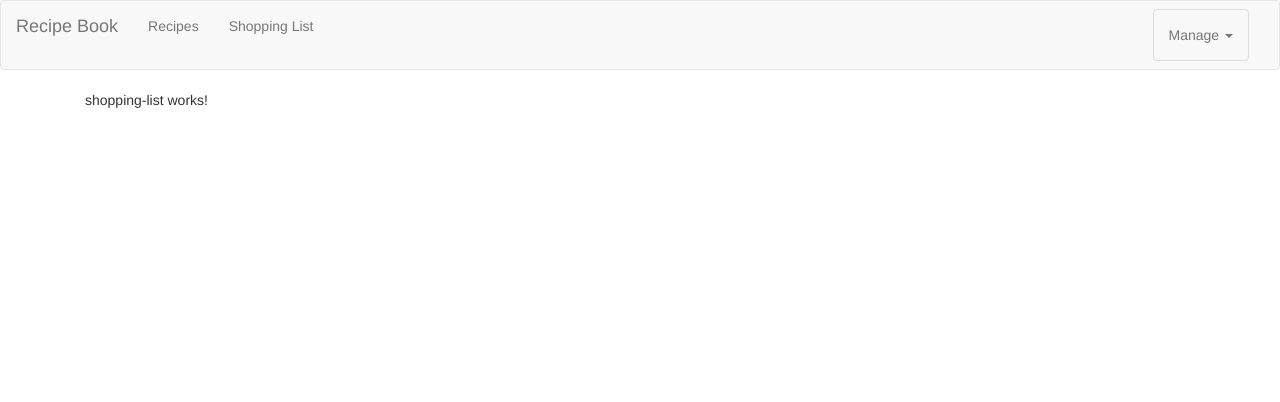
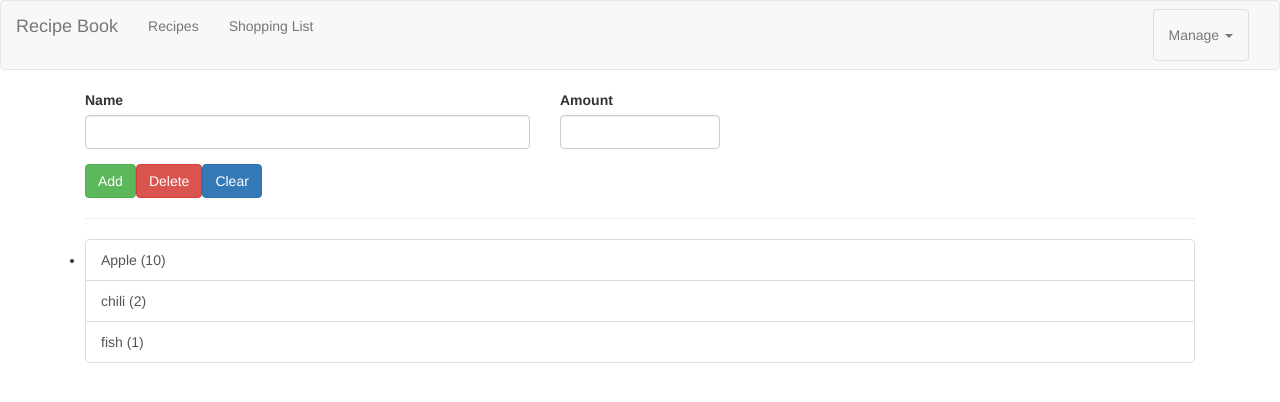
Before and after one commit to tangbinhlam/angular-core, an Angular app: page /shopping in a window 1280 px wide. Shown: the top 402 px of the page. Built offline with nearby package versions, Linux system fonts and the light colour scheme.

Commit message:
[Product] - add model and modules

```diff
--- a/src/app/domain/models/index.ts
+++ b/src/app/domain/models/index.ts
@@ -1 +1,2 @@
 export * from './recipe.model';
+export * from './ingredient.model';
--- /dev/null
+++ b/src/app/domain/models/ingredient.model.ts
@@ -0,0 +1,4 @@
+export interface Ingredient {
+  name: string;
+  amount: number;
+}
--- a/src/app/modules/recipes/recipe-detail/recipe-detail.component.ts
+++ b/src/app/modules/recipes/recipe-detail/recipe-detail.component.ts
@@ -1,9 +1,11 @@
-import { Component, OnInit } from '@angular/core';
+import {ChangeDetectionStrategy, Component, OnInit} from '@angular/core';
 
 @Component({
   selector: 'app-recipe-detail',
   templateUrl: './recipe-detail.component.html',
-  styleUrls: ['./recipe-detail.component.css']
+  styleUrls: ['./recipe-detail.component.css'],
+  changeDetection: ChangeDetectionStrategy.OnPush,
+  providers: []
 })
 export class RecipeDetailComponent implements OnInit {
 
--- a/src/app/modules/recipes/recipe-list/recipe-list.component.html
+++ b/src/app/modules/recipes/recipe-list/recipe-list.component.html
@@ -5,7 +5,7 @@
 </div>
 <hr>
 <div class="row">
-  <div class="col-xs-12">
-    <app-recipe-item *ngFor="let recipe of recipes" [recipe]="recipe"></app-recipe-item>
+  <div class="col-xs-12" *ngIf="(recipes$ | async) as recs">
+    <app-recipe-item *ngFor="let recipe of recs" [recipe]="recipe"></app-recipe-item>
   </div>
 </div>
--- a/src/app/modules/recipes/recipe-list/recipe-list.component.ts
+++ b/src/app/modules/recipes/recipe-list/recipe-list.component.ts
@@ -1,5 +1,6 @@
 import { Component, OnInit } from '@angular/core';
 import {Recipe} from '../../../domain';
+import {Observable, of} from 'rxjs';
 
 @Component({
   selector: 'app-recipe-list',
@@ -16,7 +17,10 @@ export class RecipeListComponent implements OnInit {
     }
   ];
 
-  constructor() { }
+  recipes$: any;
+  constructor() {
+    this.recipes$ = of(this.recipes);
+  }
 
   ngOnInit(): void {
   }
--- a/src/app/modules/shopping/shopping-edit/shopping-edit.component.html
+++ b/src/app/modules/shopping/shopping-edit/shopping-edit.component.html
@@ -1 +1,23 @@
-<p>shopping-edit works!</p>
+<div class="row">
+  <div class="col-xs-12">
+    <form>
+      <div class="row">
+        <div class="col-sm-5 form-group">
+          <label for="name">Name</label>
+          <input type="text" id="name" class="form-control">
+        </div>
+        <div class="col-sm-2 form-group">
+          <label for="amount">Amount</label>
+          <input type="number" id="amount" class="form-control">
+        </div>
+      </div>
+      <div class="row">
+        <div class="col-xs-12">
+          <button class="btn btn-success" type="submit">Add</button>
+          <button class="btn btn-danger" type="button">Delete</button>
+          <button class="btn btn-primary" type="button">Clear</button>
+        </div>
+      </div>
+    </form>
+  </div>
+</div>
--- a/src/app/modules/shopping/shopping-list/shopping-list.component.html
+++ b/src/app/modules/shopping/shopping-list/shopping-list.component.html
@@ -1 +1,14 @@
-<p>shopping-list works!</p>
+<div class="row">
+  <div class="col-xs-12">
+    <app-shopping-edit></app-shopping-edit>
+    <hr>
+    <ul class="list-group">
+      <li><a class="list-group-item"
+             style="cursor: pointer"
+             *ngFor="let ingredient of ingredients"
+      >
+        {{ ingredient.name }} ({{ingredient.amount}})
+      </a></li>
+    </ul>
+  </div>
+</div>
--- a/src/app/modules/shopping/shopping-list/shopping-list.component.ts
+++ b/src/app/modules/shopping/shopping-list/shopping-list.component.ts
@@ -1,4 +1,5 @@
 import { Component, OnInit } from '@angular/core';
+import {Ingredient} from '../../../domain';
 
 @Component({
   selector: 'app-shopping-list',
@@ -7,6 +8,21 @@ import { Component, OnInit } from '@angular/core';
 })
 export class ShoppingListComponent implements OnInit {
 
+  ingredients: Ingredient[] = [
+    {
+      name: 'Apple',
+      amount: 10,
+    },
+    {
+      name: 'chili',
+      amount: 2,
+    },
+    {
+      name: 'fish',
+      amount: 1,
+    }
+  ];
+
   constructor() { }
 
   ngOnInit(): void {
```
Also changed, not shown: src/app/modules/products/models/product.model.ts (added, +10 -0 lines), src/app/modules/products/products.routing.module.ts (added, +18 -0 lines).
